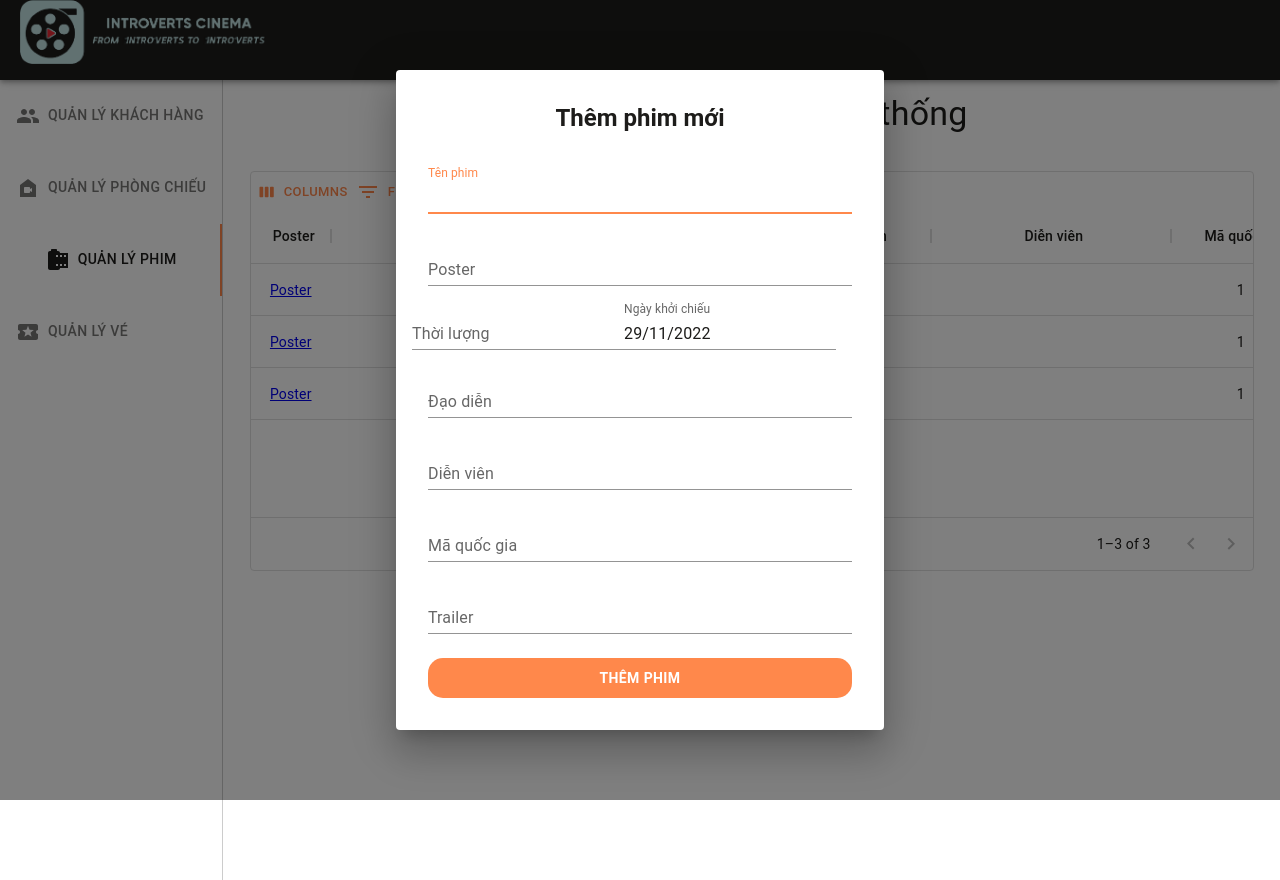
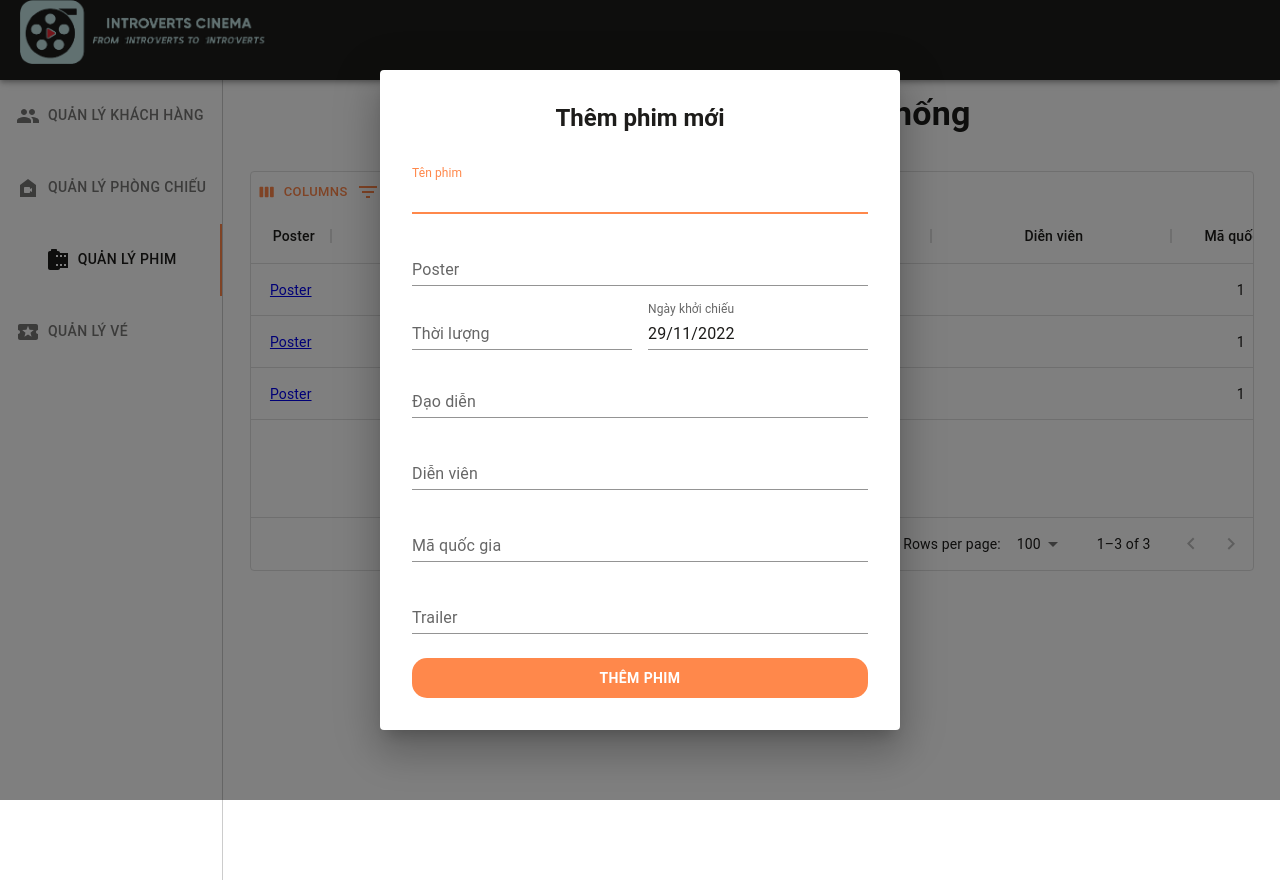
Before and after one commit to poK65uet/introverts-cinema, a React (Create React App) app in the folder frontend/: page /admin/films in a window 1280 px wide. Both pictures are taken after a click on the button "THÊM PHIM MỚI". Built offline with nearby package versions, Linux system fonts and the light colour scheme.

Commit message:
handle warning

```diff
--- a/frontend/src/app/components/AddFilmDialog/index.tsx
+++ b/frontend/src/app/components/AddFilmDialog/index.tsx
@@ -55,8 +55,8 @@ export default function AddFilmDialog(props: any) {
             value={props.data.image_url}
             inputProps={{ maxLength: '64' }}
           />
-          <Grid xs={12} container columnSpacing={2} sx={{alignContent:'center'}}>
-            <Grid xs={5}>
+          <Grid xs={12} container columnSpacing={2} sx={{alignContent:'center'}} item={true}>
+            <Grid xs={5} item={true}>
               <CustomInput.TextField
                 label="Thời lượng"
                 name="duration"
@@ -67,7 +67,7 @@ export default function AddFilmDialog(props: any) {
             </Grid>
 
             <Divider orientation="vertical" flexItem />
-            <Grid xs={5}>
+            <Grid xs={5} item={true}>
               <CustomInput.DatePicker
                 label="Ngày khởi chiếu"
                 name="opening_day"
@@ -135,8 +135,8 @@ export default function AddFilmDialog(props: any) {
             name="image_url"
             inputProps={{ maxLength: '64' }}
           />
-          <Grid xs={12} container columnSpacing={2}>
-            <Grid xs={6}>
+          <Grid xs={12} container columnSpacing={2} item={true}>
+            <Grid xs={6} item={true}>
               <CustomInput.TextField
                 label="Thời lượng"
                 name="duration"
@@ -144,7 +144,7 @@ export default function AddFilmDialog(props: any) {
                 inputProps={{ maxLength: '32' }}
               />
             </Grid>
-            <Grid xs={6}>
+            <Grid xs={6} item={true}>
               <CustomInput.DatePicker
                 label="Ngày khởi chiếu"
                 name="opening_day"
--- a/frontend/src/app/pages/CustomerManagementPage/index.tsx
+++ b/frontend/src/app/pages/CustomerManagementPage/index.tsx
@@ -4,7 +4,7 @@ import { DataGrid, GridColDef, GridToolbar } from '@mui/x-data-grid';
 // import DeleteIcon from '@mui/icons-material/Delete';
 // import EditIcon from '@mui/icons-material/Edit';
 // import { IconButton, Typography } from '@mui/material';
-import { useGetUsers } from '../../../queries/getUsers'
+import { useGetUsers } from '../../../queries/getUsers';
 import { useState, useEffect } from 'react';
 import { Button, Typography } from '@mui/material';
 
@@ -17,20 +17,20 @@ export default function CustomerManagementPage() {
 
   const updatePage = async (newPage: number) => {
     setPage(newPage);
-  }
+  };
 
   const updatePageSize = (newPageSize: number) => {
     setPageSize(newPageSize);
-  }
+  };
 
   const updateRows = (newRows: readonly any[]) => {
     if (rows.length === 0) {
       setRows(newRows);
       return;
     }
-    // if (rows.length === count) {
-    //   return;
-    // }
+    if (rows.length === count) {
+      return;
+    }
     let run = newRows.length - 1;
     let largestId = rows.slice(-1)[0].id;
     while (run > 0 && newRows[run].id > largestId) {
@@ -40,10 +40,9 @@ export default function CustomerManagementPage() {
       return;
     }
     setRows(rows.concat(newRows.slice(run - newRows.length)));
-  }
+  };
 
   const { data, isLoading } = useGetUsers(page, pageSize);
-
 
   useEffect(() => {
     if (data !== undefined) {
@@ -103,15 +102,15 @@ export default function CustomerManagementPage() {
   ];
   return (
     <Box className={classes.customerTable}>
-      <Typography variant="h4" component="h4">
+      <Typography variant="h4" component="h4" fontWeight="bold">
         Quản lý khách hàng
       </Typography>
       <DataGrid
         page={page}
         pageSize={pageSize}
         loading={isLoading ? true : false}
-        onPageChange={(newPage) => updatePage(newPage)}
-        onPageSizeChange={(newPageSize) => updatePageSize(newPageSize)}
+        onPageChange={newPage => updatePage(newPage)}
+        onPageSizeChange={newPageSize => updatePageSize(newPageSize)}
         rowsPerPageOptions={[5, 10, 20]}
         rowCount={count}
         rows={rows}
@@ -122,6 +121,5 @@ export default function CustomerManagementPage() {
         }}
       />
     </Box>
-
   );
 }
--- a/frontend/src/app/pages/FilmManagementPage/index.tsx
+++ b/frontend/src/app/pages/FilmManagementPage/index.tsx
@@ -1,13 +1,19 @@
 import { useGetMessage } from 'queries/message';
 import Box from '@mui/material/Box';
 import useStyles from './style';
-import { DataGrid, GridColDef, GridToolbar, GridValueGetterParams, GridRenderCellParams } from '@mui/x-data-grid';
+import {
+  DataGrid,
+  GridColDef,
+  GridToolbar,
+  GridValueGetterParams,
+  GridRenderCellParams,
+} from '@mui/x-data-grid';
 // import DeleteIcon from '@mui/icons-material/Delete';
 // import EditIcon from '@mui/icons-material/Edit';
 // import { IconButton, Typography } from '@mui/material';
 import { useState, useEffect, Component, useLayoutEffect } from 'react';
 import { Button, Typography } from '@mui/material';
-import AddFilmDialog from '../../components/AddFilmDialog'
+import AddFilmDialog from '../../components/AddFilmDialog';
 
 export default function FilmManagementPage() {
   const classes = useStyles();
@@ -16,24 +22,24 @@ export default function FilmManagementPage() {
 
   const handleClickOpen = () => {
     setOpen(true);
-  }
+  };
 
   const handleClose = () => {
     setEditedRowData([]);
     setOpen(false);
-  }
+  };
 
-  const handleClickOpenEditPage = (params : any) => {
+  const handleClickOpenEditPage = (params: any) => {
     setEditedRowData(params);
     setOpen(true);
     console.log(editedRowData);
-
-  }
+  };
 
   const rows: readonly any[] = [
     {
       id: 1,
-      image_url: 'https://innovavietnam.vn/wp-content/uploads/poster-561x800.jpg',
+      image_url:
+        'https://innovavietnam.vn/wp-content/uploads/poster-561x800.jpg',
       title: 'Mắt biếc',
       duration: 150,
       nationality_id: 1,
@@ -41,7 +47,8 @@ export default function FilmManagementPage() {
     },
     {
       id: 2,
-      image_url: 'https://innovavietnam.vn/wp-content/uploads/poster-561x800.jpg',
+      image_url:
+        'https://innovavietnam.vn/wp-content/uploads/poster-561x800.jpg',
       title: 'Mắt biếc 2',
       duration: 150,
       nationality_id: 1,
@@ -49,7 +56,8 @@ export default function FilmManagementPage() {
     },
     {
       id: 3,
-      image_url: 'https://innovavietnam.vn/wp-content/uploads/poster-561x800.jpg',
+      image_url:
+        'https://innovavietnam.vn/wp-content/uploads/poster-561x800.jpg',
       title: 'Mắt biếc 3',
       duration: 150,
       nationality_id: 1,
@@ -66,9 +74,7 @@ export default function FilmManagementPage() {
       align: 'center',
       headerClassName: 'collumnHeader',
       renderCell: (params: GridRenderCellParams<string>) => {
-        return (
-          <a href={params.value}>Poster</a>
-        );
+        return <a href={params.value}>Poster</a>;
       },
     },
     {
@@ -123,26 +129,32 @@ export default function FilmManagementPage() {
       headerAlign: 'center',
       align: 'center',
       renderCell: (params: GridRenderCellParams<string>) => {
-        return (
-          <a href={params.value}>Trailer</a>
-        );
+        return <a href={params.value}>Trailer</a>;
       },
     },
   ];
 
   return (
     <Box className={classes.filmTable}>
-      <AddFilmDialog open={open} onClose={handleClose} data={editedRowData}></AddFilmDialog>
-      <Typography variant="h4" component="h4">
+      <AddFilmDialog
+        open={open}
+        onClose={handleClose}
+        data={editedRowData}
+      ></AddFilmDialog>
+      <Typography variant="h4" component="h4" fontWeight="bold">
         Quản lý phim trong hệ thống
       </Typography>
-      <Button className={classes.addButton} onClick={handleClickOpen}>Thêm phim mới</Button>
+      <Button className={classes.addButton} onClick={handleClickOpen}>
+        Thêm phim mới
+      </Button>
       <DataGrid
-        rowsPerPageOptions={[5, 10, 20]}
+        // rowsPerPageOptions={[5, 10, 20]}
         rows={rows}
         disableSelectionOnClick
         columns={columns}
-        onRowDoubleClick={(GridCellParams) => handleClickOpenEditPage(GridCellParams.row)}
+        onRowDoubleClick={GridCellParams =>
+          handleClickOpenEditPage(GridCellParams.row)
+        }
         components={{
           Toolbar: GridToolbar,
         }}
```
